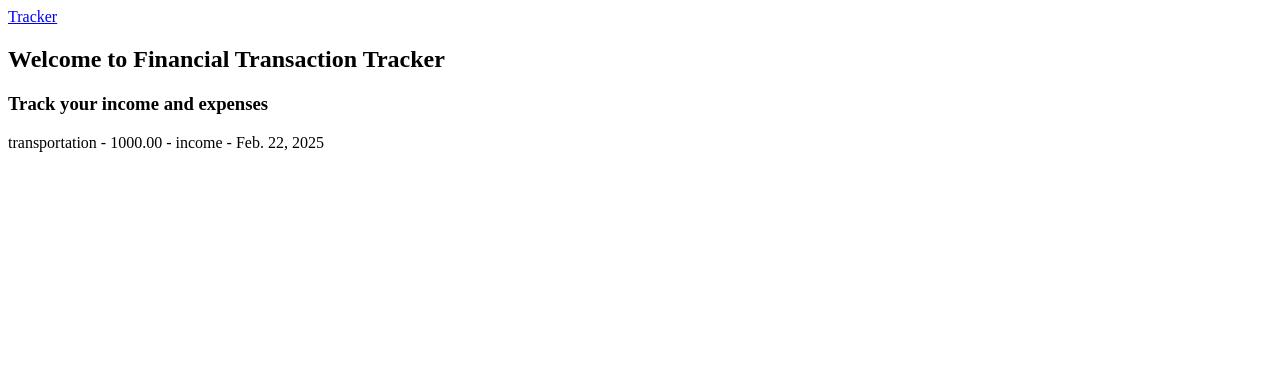
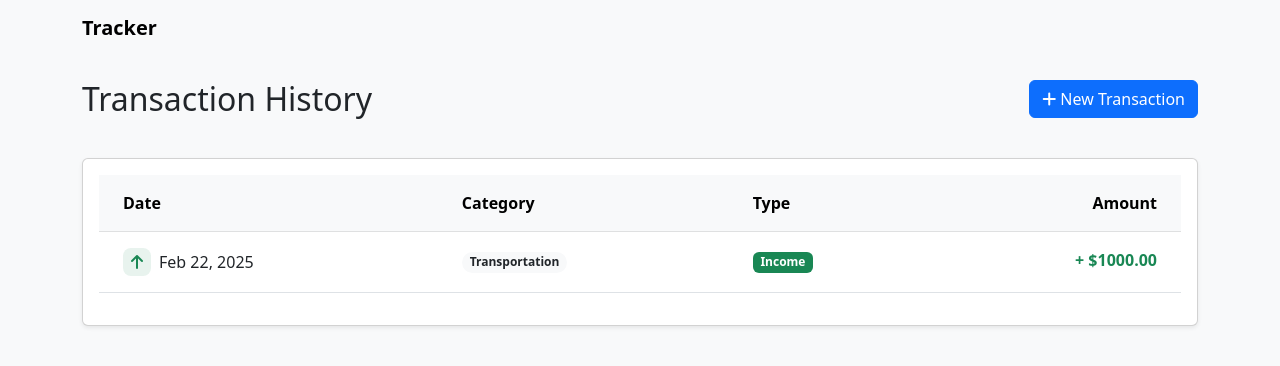
Before and after one commit to TharHtet236401/intern_task2, a Django app: page / in a window 1280 px wide. Shown: the top 366 px of the page. Run offline with Django 5.2, Linux system fonts and the light colour scheme; data comes from the database, SQL or seed files in the repository.

Commit message:
Enhance transaction home page with Bootstrap styling and improved UI

```diff
--- a/templates/main.html
+++ b/templates/main.html
@@ -3,12 +3,18 @@
 <head>
     <meta charset="UTF-8">
     <meta name="viewport" content="width=device-width, initial-scale=1.0">
-
+    <!-- Bootstrap CSS -->
+    <link href="https://cdn.jsdelivr.net/npm/bootstrap@5.3.0/dist/css/bootstrap.min.css" rel="stylesheet">
+    <!-- Font Awesome -->
+    <link href="https://cdnjs.cloudflare.com/ajax/libs/font-awesome/6.0.0/css/all.min.css" rel="stylesheet">
     <title>Tracker</title>
 </head>
-<body>
+<body class="bg-light">
     {% include 'nav.html' %}
     {% block content %}
     {% endblock content %}
+
+    <!-- Bootstrap JS -->
+    <script src="https://cdn.jsdelivr.net/npm/bootstrap@5.3.0/dist/js/bootstrap.bundle.min.js"></script>
 </body>
 </html>
--- a/transaction/templates/transaction/home.html
+++ b/transaction/templates/transaction/home.html
@@ -1,11 +1,96 @@
 {% extends 'main.html' %}
 
 {% block content %}
-    <h2>Welcome to Financial Transaction Tracker</h2>
-    <h3>Track your income and expenses</h3>
+<div class="container mt-4">
+    <div class="row mb-4">
+        <div class="col-md-8">
+            <h2 class="mb-3">Transaction History</h2>
+        </div>
+        <div class="col-md-4 text-end">
+            <a href="#" class="btn btn-primary">
+                <i class="fas fa-plus"></i> New Transaction
+            </a>
+        </div>
+    </div>
 
-    {% for transaction in transactions %}
-        <p>{{ transaction.category }} - {{ transaction.amount }} - {{ transaction.transaction_type }} - {{ transaction.date }}</p>
-    {% endfor %}
+    <div class="row">
+        <div class="col-12">
+            <div class="card shadow-sm">
+                <div class="card-body">
+                    <div class="table-responsive">
+                        <table class="table table-hover">
+                            <thead class="table-light">
+                                <tr>
+                                    <th scope="col">Date</th>
+                                    <th scope="col">Category</th>
+                                    <th scope="col">Type</th>
+                                    <th scope="col" class="text-end">Amount</th>
+                                </tr>
+                            </thead>
+                            <tbody>
+                                {% for transaction in transactions %}
+                                <tr>
+                                    <td>
+                                        <div class="d-flex align-items-center">
+                                            {% if transaction.transaction_type == 'income' %}
+                                            <div class="icon-square bg-success bg-opacity-10 text-success me-2">
+                                                <i class="fas fa-arrow-up"></i>
+                                            </div>
+                                            {% else %}
+                                            <div class="icon-square bg-danger bg-opacity-10 text-danger me-2">
+                                                <i class="fas fa-arrow-down"></i>
+                                            </div>
+                                            {% endif %}
+                                            {{ transaction.date|date:"M d, Y" }}
+                                        </div>
+                                    </td>
+                                    <td>
+                                        <span class="badge rounded-pill bg-light text-dark">
+                                            {{ transaction.get_category_display }}
+                                        </span>
+                                    </td>
+                                    <td>
+                                        {% if transaction.transaction_type == 'income' %}
+                                        <span class="badge bg-success">Income</span>
+                                        {% else %}
+                                        <span class="badge bg-danger">Expense</span>
+                                        {% endif %}
+                                    </td>
+                                    <td class="text-end fw-bold {% if transaction.transaction_type == 'income' %}text-success{% else %}text-danger{% endif %}">
+                                        {% if transaction.transaction_type == 'income' %}+{% else %}-{% endif %}
+                                        ${{ transaction.amount }}
+                                    </td>
+                                </tr>
+                                {% empty %}
+                                <tr>
+                                    <td colspan="4" class="text-center py-5">
+                                        <div class="text-muted">
+                                            <i class="fas fa-receipt fa-3x mb-3"></i>
+                                            <p>No transactions found</p>
+                                        </div>
+                                    </td>
+                                </tr>
+                                {% endfor %}
+                            </tbody>
+                        </table>
+                    </div>
+                </div>
+            </div>
+        </div>
+    </div>
+</div>
 
+<style>
+    .icon-square {
+        width: 28px;
+        height: 28px;
+        border-radius: 8px;
+        display: flex;
+        align-items: center;
+        justify-content: center;
+    }
+    .table > :not(caption) > * > * {
+        padding: 1rem 1.5rem;
+    }
+</style>
 {% endblock content %}
```
